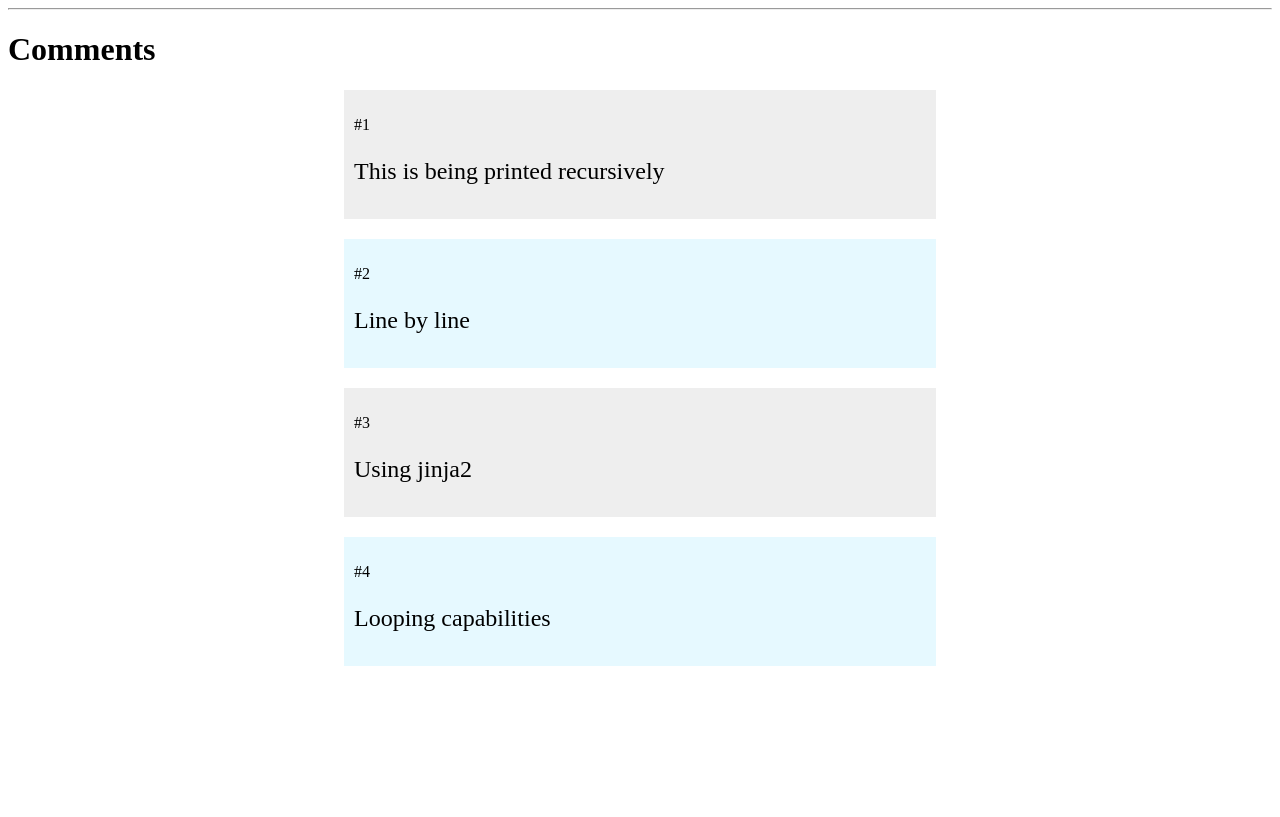
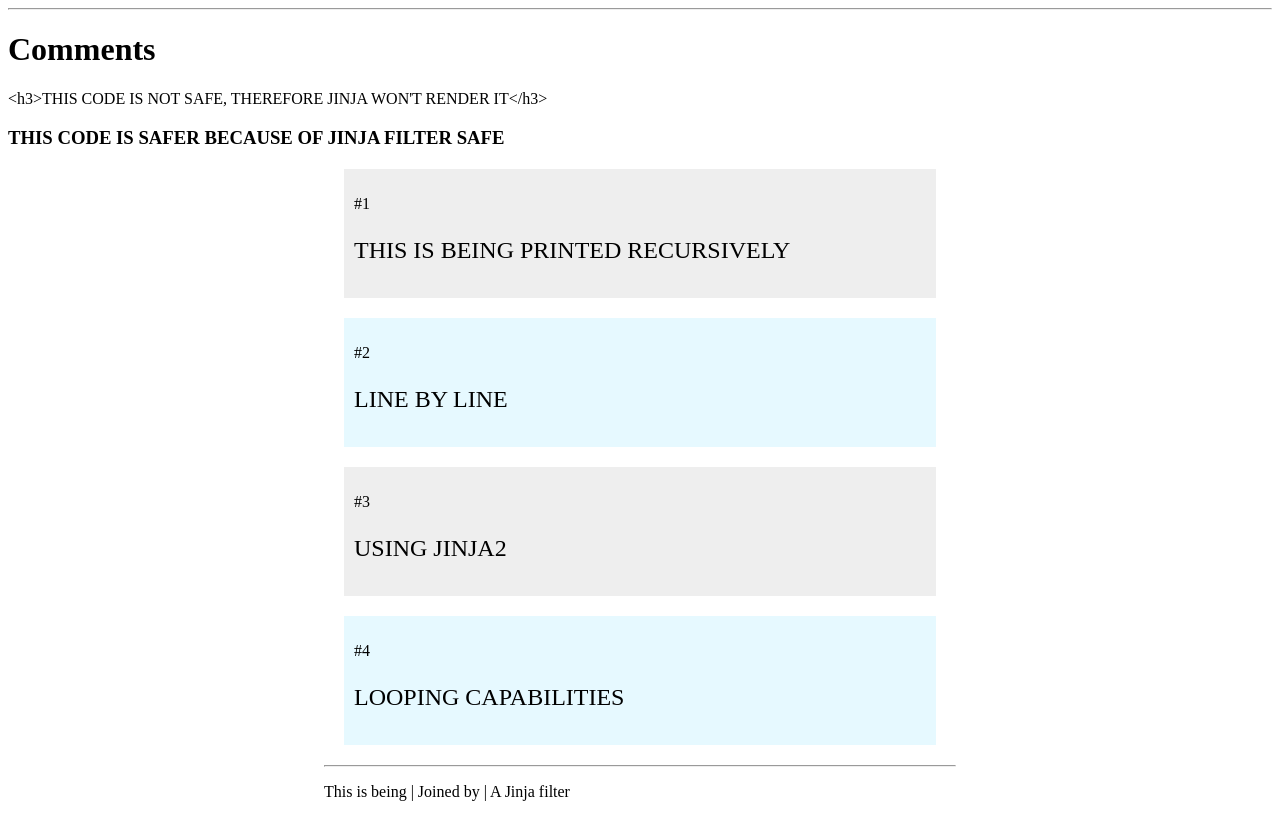
Before and after one commit to Corbanez97/web_forms_flask, a Flask app: page /comments/ in a window 1280 px wide. Shown: the part 63-880 px from the top of the page. Before the commit the page ends 729 px from the top, so only its background shows below. Run offline with Flask 2, Linux system fonts and the light colour scheme.

Commit message:
Jinja filters: safe; join; upper

```diff
--- a/app.py
+++ b/app.py
@@ -75,7 +75,8 @@ def show_datetime():
 @app.route('/comments/')
 def comments():
     comments = ['This is being printed recursively', 'Line by line', 'Using jinja2', 'Looping capabilities']
-    return render_template('comments.html', comments = comments)
+    footnote = ['This is being', 'Joined by', 'A Jinja filter']
+    return render_template('comments.html', comments = comments, footnote = footnote)
 
 if __name__ == '__main__':
     app.run(debug = True)
--- a/templates/comments.html
+++ b/templates/comments.html
@@ -2,6 +2,12 @@
 
 {% block content %}
     <h1>{% block title %} Comments {% endblock %}</h1>
+    <div>
+        {{ "<h3>THIS CODE IS NOT SAFE, THEREFORE JINJA WON'T RENDER IT</h3>" }}
+    </div>
+    <div>
+        {{ "<h3>THIS CODE IS SAFER BECAUSE OF JINJA FILTER SAFE</h3>" | safe }}
+    </div>
     <div style="width: 50%; margin: auto">
         {% for comment in comments %} {# Loops just like python!! ^w^ #}
             {% if loop.index % 2 == 0 %}
@@ -11,8 +17,12 @@
             {% endif %}
         <div style="padding: 10px; background-color: {{ bg_color }}; margin: 20px"> {#Read above set variable#}
             <p>#{{ loop.index }}</p>
-            <p style="font-size: 24px">{{ comment }}</p>
+            <p style="font-size: 24px">{{ comment | upper }}</p>{#The pipe upper is a Jinja filter. This is an example of a Jinja Function like object#}
         </div>
         {% endfor %}
+        <hr>
+        <div>
+            <p> {{ footnote| join(" | ")}}</p> {#A pipe followed by a key word is a Jinja filter. This is an example of concatenation.#}
+        </div>
     </div>
 {% endblock %}
```
